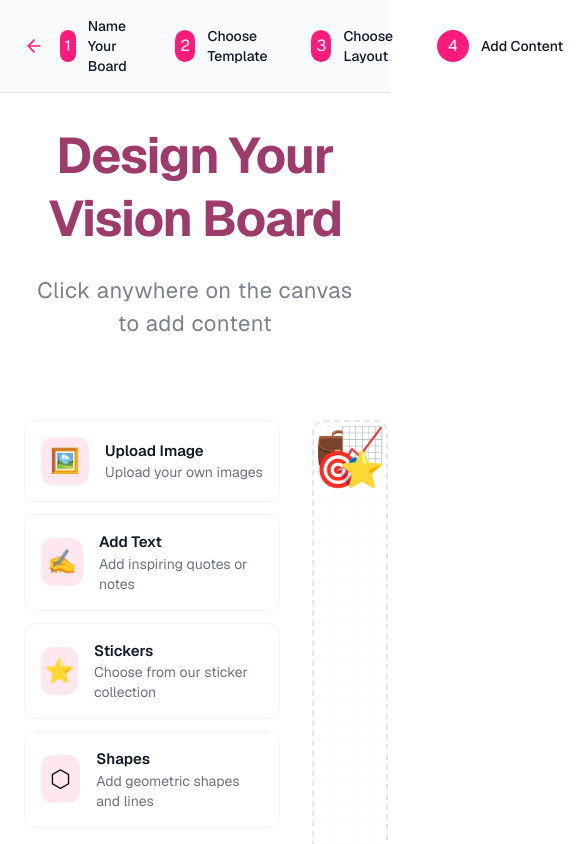
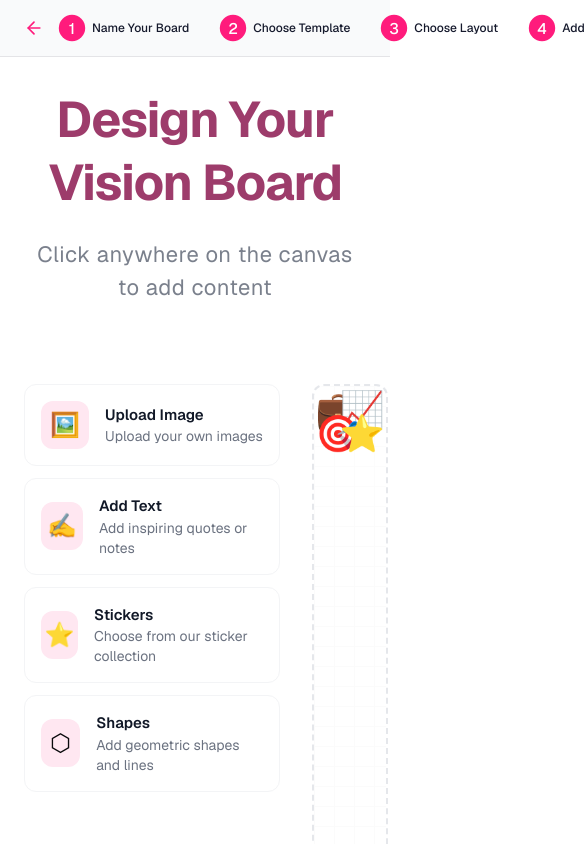
Before and after one commit to zaktech96/vsionboard, a Next.js app: page /create/content in a window 390 px wide. Shown: the top 844 px of the page, 585 px wide, since content can reach past the window. Built offline with nearby package versions, Linux system fonts and the light colour scheme.

Commit message:
redesgined content page using hover in step and also route back to previous pages using onclick in step number

```diff
--- a/app/create/content/page.tsx
+++ b/app/create/content/page.tsx
@@ -283,21 +283,26 @@ function ContentEditor() {
               {steps.map((step, index) => (
                 <div key={step.number} className="flex items-center flex-1 last:flex-none">
                   <div
-                    className="flex items-center gap-3 cursor-pointer"
                     onClick={() => handleStepClick(step.number)}
+                    className={`group flex items-center gap-2 md:gap-3 cursor-pointer relative
+                                transition-all duration-200 hover:translate-x-1`}
                   >
-                    <div className={`w-8 h-8 rounded-full flex items-center justify-center
-                      ${currentStep === step.number
-                        ? 'bg-[#FF1B7C] text-white'
-                        : currentStep > step.number
-                          ? 'bg-[#FF1B7C] text-white'
-                          : 'bg-white text-gray-400 border-2 border-gray-200'}`}
+                    <div className={`w-6 h-6 md:w-8 md:h-8 rounded-full
+                                    flex items-center justify-center
+                                    text-sm md:text-base font-medium
+                                    transition-all duration-300
+                                    ${currentStep >= step.number
+                                      ? 'bg-[#FF1B7C] text-white scale-110'
+                                      : 'bg-gray-200 dark:bg-gray-700 text-gray-500 dark:text-gray-400 group-hover:bg-[#FF1B7C]/20'}`}
                     >
                       {step.number}
                     </div>
-                    <span className={`text-sm font-medium ${
-                      currentStep >= step.number ? 'text-gray-900 dark:text-white' : 'text-gray-400'
-                    }`}>
+                    <span className={`text-xs md:text-sm font-medium whitespace-nowrap
+                                      transition-colors duration-200
+                                      ${currentStep >= step.number
+                                        ? 'text-[#15192C] dark:text-white'
+                                        : 'text-gray-500 dark:text-gray-400 group-hover:text-[#FF1B7C]'}`}
+                    >
                       {step.title}
                     </span>
                   </div>
--- a/app/create/layout/page.tsx
+++ b/app/create/layout/page.tsx
@@ -70,7 +70,6 @@ function LayoutContent() {
 
   // Add handleStepClick function
   const handleStepClick = (stepNumber: number) => {
-    // Only allow going backwards
     if (stepNumber >= currentStep) return;
 
     switch (stepNumber) {
@@ -105,20 +104,26 @@ function LayoutContent() {
                       currentStep > index ? 'bg-[#FF1B7C]' : 'bg-gray-200 dark:bg-gray-700'
                     }`} />
                   )}
-                  <div className="flex items-center gap-2 md:gap-3">
-                    <div
-                      className={`w-6 h-6 md:w-8 md:h-8 rounded-full flex items-center justify-center text-sm md:text-base font-medium
-                        ${currentStep >= step.number
-                          ? 'bg-[#FF1B7C] text-white'
-                          : 'bg-gray-200 dark:bg-gray-700 text-gray-500 dark:text-gray-400'}
-                        transition-all duration-300`}
+                  <div
+                    onClick={() => handleStepClick(step.number)}
+                    className={`group flex items-center gap-2 md:gap-3 cursor-pointer relative
+                                transition-all duration-200 hover:translate-x-1`}
+                  >
+                    <div className={`w-6 h-6 md:w-8 md:h-8 rounded-full
+                                    flex items-center justify-center
+                                    text-sm md:text-base font-medium
+                                    transition-all duration-300
+                                    ${currentStep >= step.number
+                                      ? 'bg-[#FF1B7C] text-white scale-110'
+                                      : 'bg-gray-200 dark:bg-gray-700 text-gray-500 dark:text-gray-400 group-hover:bg-[#FF1B7C]/20'}`}
                     >
                       {step.number}
                     </div>
-                    <span className={`text-xs md:text-sm font-medium whitespace-nowrap ${
-                      currentStep >= step.number
-                        ? 'text-[#15192C] dark:text-white'
-                        : 'text-gray-500 dark:text-gray-400'}`}
+                    <span className={`text-xs md:text-sm font-medium whitespace-nowrap
+                                      transition-colors duration-200
+                                      ${currentStep >= step.number
+                                        ? 'text-[#15192C] dark:text-white'
+                                        : 'text-gray-500 dark:text-gray-400 group-hover:text-[#FF1B7C]'}`}
                     >
                       {step.title}
                     </span>
--- a/app/create/template/page.tsx
+++ b/app/create/template/page.tsx
@@ -99,6 +99,16 @@ function TemplateContent() {
     }
   };
 
+  const handleStepClick = (stepNumber: number) => {
+    if (stepNumber >= currentStep) return;
+
+    switch (stepNumber) {
+      case 1:
+        router.push('/create');
+        break;
+    }
+  };
+
   return (
     <div className="min-h-screen bg-white dark:bg-gray-950">
       <div className="w-full bg-gray-50 dark:bg-gray-900 border-b dark:border-gray-800">
@@ -120,19 +130,27 @@ function TemplateContent() {
                     currentStep > index ? 'bg-[#FF1B7C]' : 'bg-gray-200 dark:bg-gray-700'
                   }`} />
                 )}
-                <div className="flex items-center gap-2 md:gap-3">
-                  <div
-                    className={`w-6 h-6 md:w-8 md:h-8 rounded-full flex items-center justify-center text-sm md:text-base font-medium
-                      ${currentStep >= step.number
-                        ? 'bg-[#FF1B7C] text-white'
-                        : 'bg-gray-200 dark:bg-gray-700 text-gray-500 dark:text-gray-400'}
-                      transition-all duration-300`}>
+                <div
+                  onClick={() => handleStepClick(step.number)}
+                  className={`group flex items-center gap-2 md:gap-3 cursor-pointer relative
+                              transition-all duration-200 hover:translate-x-1`}
+                >
+                  <div className={`w-6 h-6 md:w-8 md:h-8 rounded-full
+                                  flex items-center justify-center
+                                  text-sm md:text-base font-medium
+                                  transition-all duration-300
+                                  ${currentStep >= step.number
+                                    ? 'bg-[#FF1B7C] text-white scale-110'
+                                    : 'bg-gray-200 dark:bg-gray-700 text-gray-500 dark:text-gray-400 group-hover:bg-[#FF1B7C]/20'}`}
+                  >
                     {step.number}
                   </div>
-                  <span className={`text-xs md:text-sm font-medium whitespace-nowrap ${
-                    currentStep >= step.number
-                      ? 'text-[#15192C] dark:text-white'
-                      : 'text-gray-500 dark:text-gray-400'}`}>
+                  <span className={`text-xs md:text-sm font-medium whitespace-nowrap
+                                    transition-colors duration-200
+                                    ${currentStep >= step.number
+                                      ? 'text-[#15192C] dark:text-white'
+                                      : 'text-gray-500 dark:text-gray-400 group-hover:text-[#FF1B7C]'}`}
+                  >
                     {step.title}
                   </span>
                 </div>
```
